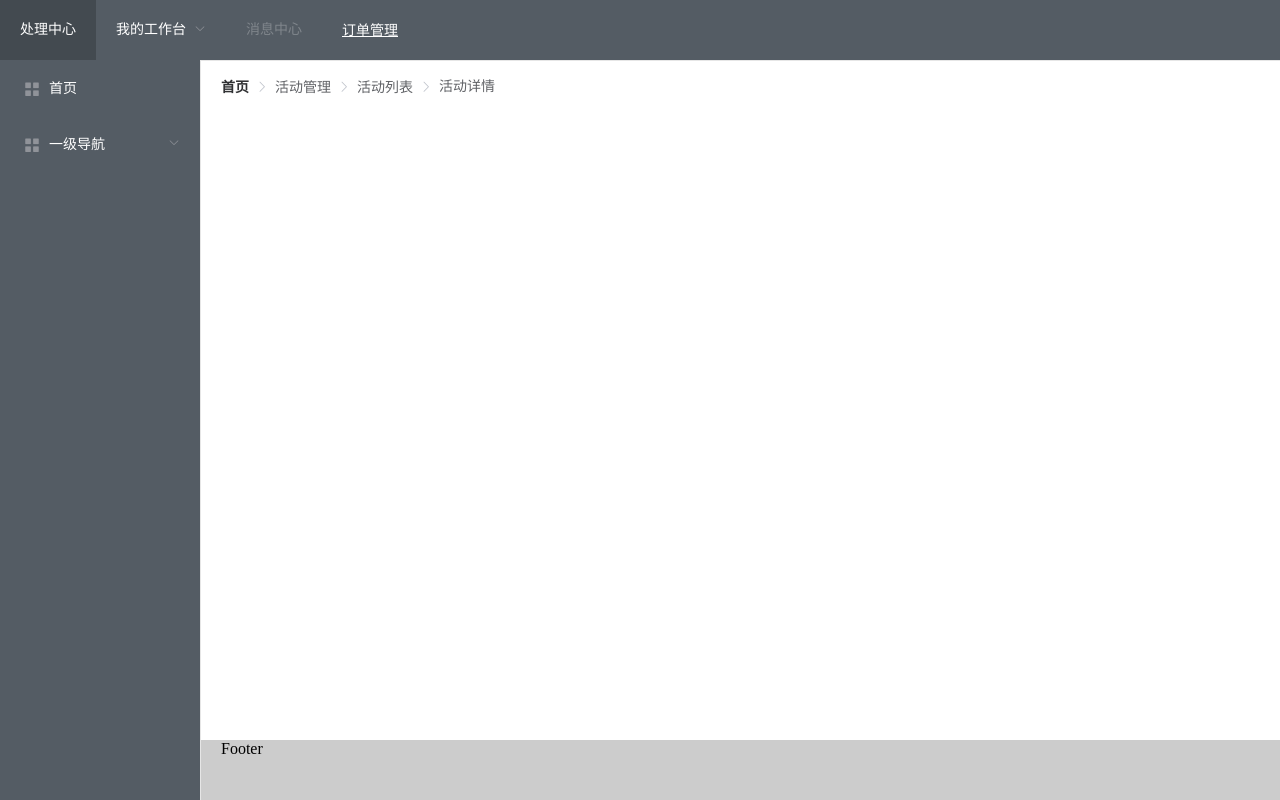
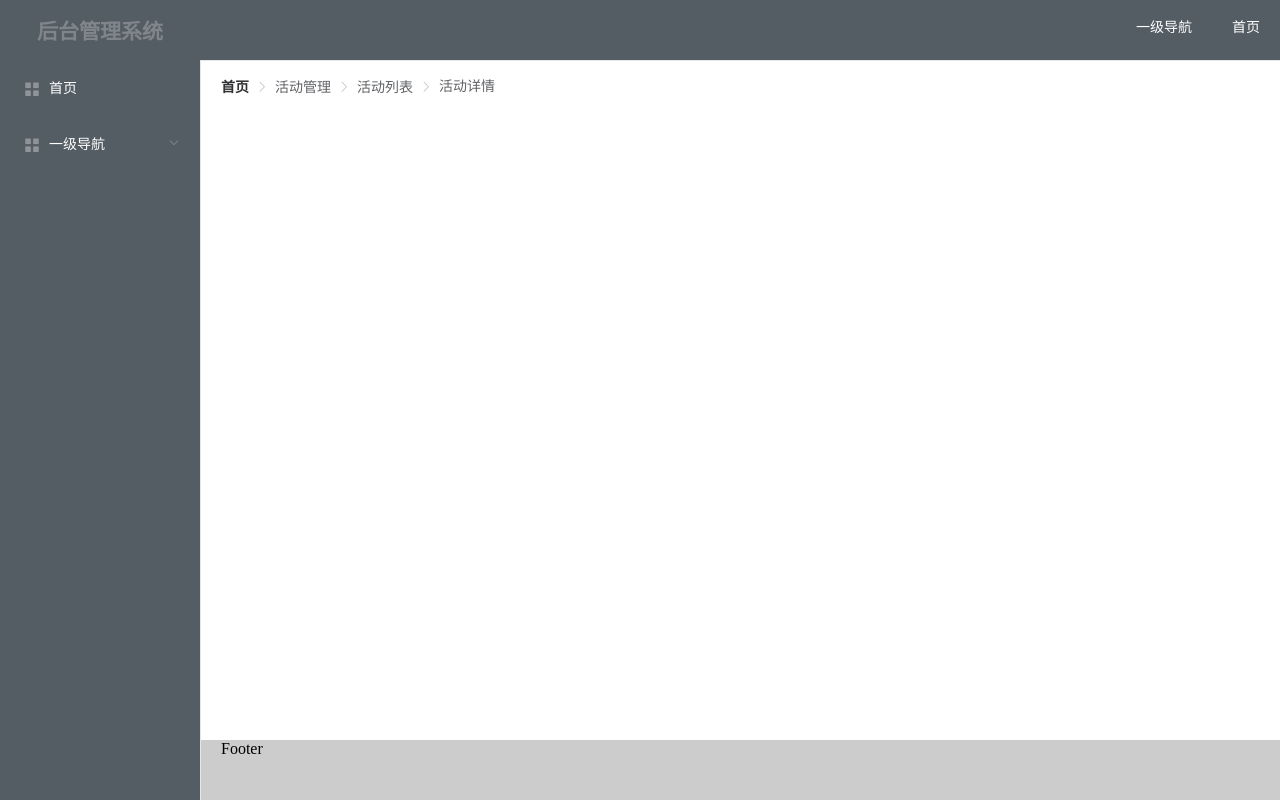
Before and after one commit to huang-qp/vue-layui, a Vue app: page /#/homePageIndex in a window 1280 px wide. Built offline with nearby package versions, Linux system fonts and the light colour scheme.

Commit message:
头部导航添加循环渲染

```diff
--- a/src/components/HeadNavigation/HeadNavigationIndex.vue
+++ b/src/components/HeadNavigation/HeadNavigationIndex.vue
@@ -1,35 +1,17 @@
 <template>
     <div id="HeadNavigationIndex">
         <div class="HeadNavigationContent">
-            <el-menu
-                    :default-active="activeIndex2"
-                    class="el-menu-demo"
-                    mode="horizontal"
-                    @select="handleSelect"
-                    background-color="#545c64"
-                    text-color="#fff"
-                    active-text-color="#ffd04b">
-                <el-menu-item class="headNavigationRight" index="0" disabled><h2>后台管理系统</h2></el-menu-item>
-                <div class="headNavigationRightSearch" index="9">
-                    <el-input placeholder="请输入查询内容" v-model="searchValue"></el-input>
-                </div>
-                <el-menu-item class="headNavigationLeft" index="1">处理中心</el-menu-item>
-                <el-submenu class="headNavigationLeft" index="2">
-                    <template slot="title">我的工作台</template>
-                    <el-menu-item index="2-1">选项1</el-menu-item>
-                    <el-menu-item index="2-2">选项2</el-menu-item>
-                    <el-menu-item index="2-3">选项3</el-menu-item>
-                    <el-submenu index="2-4">
-                        <template slot="title">选项4</template>
-                        <el-menu-item index="2-4-1">选项1</el-menu-item>
-                        <el-menu-item index="2-4-2">选项2</el-menu-item>
-                        <el-menu-item index="2-4-3">选项3</el-menu-item>
+                    <template v-for="item in routerArr">
+                    <el-menu-item :class="item.navigationLevel==1?'headNavigationRight':''" v-if="!(item.children)" :index =item.id :key = item.id>
+                            {{item.lable}}
+                    </el-menu-item>
+                    <el-submenu :class="item.navigationLevel==1?'headNavigationRight':''" v-if="item.children" :index =item.id :key = item.id>
+                        <template slot="title">
+                                {{item.lable}}
+                        </template>
+                        <HeadNavigationIndex :routerArr = item.children :mm = true></HeadNavigationIndex>
                     </el-submenu>
-                </el-submenu>
-                <el-menu-item class="headNavigationLeft" index="3" disabled>消息中心</el-menu-item>
-                <el-menu-item class="headNavigationLeft" index="4"><a href="https://www.ele.me" target="_blank">订单管理</a>
-                </el-menu-item>
-            </el-menu>
+                </template>
         </div>
     </div>
     <!--<someComponent></someComponent>-->
@@ -39,6 +21,7 @@
 	//import someComponent from './someComponent'
 	export default {
 		name: "HeadNavigationIndex",
+        props: ['routerArr','mm'],
 		component: {
 			//someComponent
 		},
@@ -63,27 +46,14 @@
 <style lang='scss' scoped>
     #HeadNavigationIndex {
         .HeadNavigationContent {
-            .el-menu-demo.el-menu--horizontal.el-menu {
-                .headNavigationLeft {
+                .headNavigationRight {
                     float: right;
                 }
-
-                .headNavigationRight {
-                    line-height: 30px;
-                    width: 200px;
-                    cursor: default;
-
-                    h2 {
-                        text-align: center;
-                    }
-                }
-
                 .headNavigationRightSearch {
                     float: left;
                     height: 60px;
                     line-height: 60px;
                 }
-            }
         }
     }
 </style>
--- a/src/views/homePage/homePageIndex.vue
+++ b/src/views/homePage/homePageIndex.vue
@@ -3,7 +3,6 @@
         <div class="homePageContent">
             <el-container>
                 <el-header>
-<!--                    <HeadNavigationIndex/>-->
                         <el-menu
                     :default-active="activeIndex2"
                     class="el-menu-demo"
@@ -11,22 +10,10 @@
                     @select="handleSelect"
                     background-color="#545c64"
                     text-color="#fff"
-                            active-text-color="#ffd04b">
-                        <el-menu-item index="1">处理中心</el-menu-item>
-                        <el-submenu index="2">
-                            <template slot="title">我的工作台</template>
-                            <el-menu-item index="2-1">选项1</el-menu-item>
-                            <el-menu-item index="2-2">选项2</el-menu-item>
-                            <el-menu-item index="2-3">选项3</el-menu-item>
-                            <el-submenu index="2-4">
-                                <template slot="title">选项4</template>
-                                <el-menu-item index="2-4-1">选项1</el-menu-item>
-                                <el-menu-item index="2-4-2">选项2</el-menu-item>
-                                <el-menu-item index="2-4-3">选项3</el-menu-item>
-                            </el-submenu>
-                        </el-submenu>
-                        <el-menu-item index="3" disabled>消息中心</el-menu-item>
-                        <el-menu-item index="4"><a href="https://www.ele.me" target="_blank">订单管理</a></el-menu-item>
+                    active-text-color="#ffd04b"
+                    >
+                    <el-menu-item class="headNavigationLeft" index="0" disabled><h2>后台管理系统</h2></el-menu-item>
+                        <HeadNavigationIndex :routerArr=routerArr></HeadNavigationIndex>
                     </el-menu>
                 </el-header>
                 <el-container>
@@ -67,14 +54,14 @@
 
 <script>
 	//import someComponent from './someComponent'
-	// import HeadNavigationIndex from '@/components/HeadNavigation/HeadNavigationIndex.vue'//头部导航组件
+	import HeadNavigationIndex from '@/components/HeadNavigation/HeadNavigationIndex.vue'//头部导航组件
 	import SideVavigationIndex from '@/components/SideVavigation/SideVavigationIndex.vue'//侧边导航组件
 
 	export default {
 		name: "homePageIndex",
 		components: {
 			//someComponent
-			// HeadNavigationIndex,
+			HeadNavigationIndex,
 			SideVavigationIndex
 		},
 
@@ -85,24 +72,24 @@
 				unfold: false,
 				routerArr: [
 					{
-						id: 1,
+						id: '1',
 						lable: '首页',
 						icon: 'el-icon-menu',
 						navigationLevel: 1
 					},
 					{
-						id: 2,
+						id: '2',
 						lable: '一级导航',
 						icon: 'el-icon-menu',
 						navigationLevel: 1,
 						children: [
 							{
-								id: 3,
+								id: '3',
 								lable: '二级导航',
 								icon: 'el-icon-menu',
 								children: [
 									{
-										id: 4,
+										id: '4',
 										lable: '三级导航',
 										icon: 'el-icon-menu'
 									}
@@ -131,6 +118,9 @@
 				this.isCollapse = false
 				this.fold = true
 				this.unfold = false
+			},
+            handleSelect(){
+
             }
 		}
 	}
@@ -149,6 +139,17 @@
 
                 .el-header {
                     padding: 0;
+                    .el-menu{
+                        .headNavigationLeft{
+                            line-height: 30px;
+                            width: 200px;
+                            cursor: default;
+
+                            h2 {
+                                text-align: center;
+                            }
+                        }
+                    }
                 }
 
                 .el-container {
```
Also changed, not shown: 1 other file (tests, documents, lock files or other folders). Lines whose indentation alone changed are shown as unchanged.
